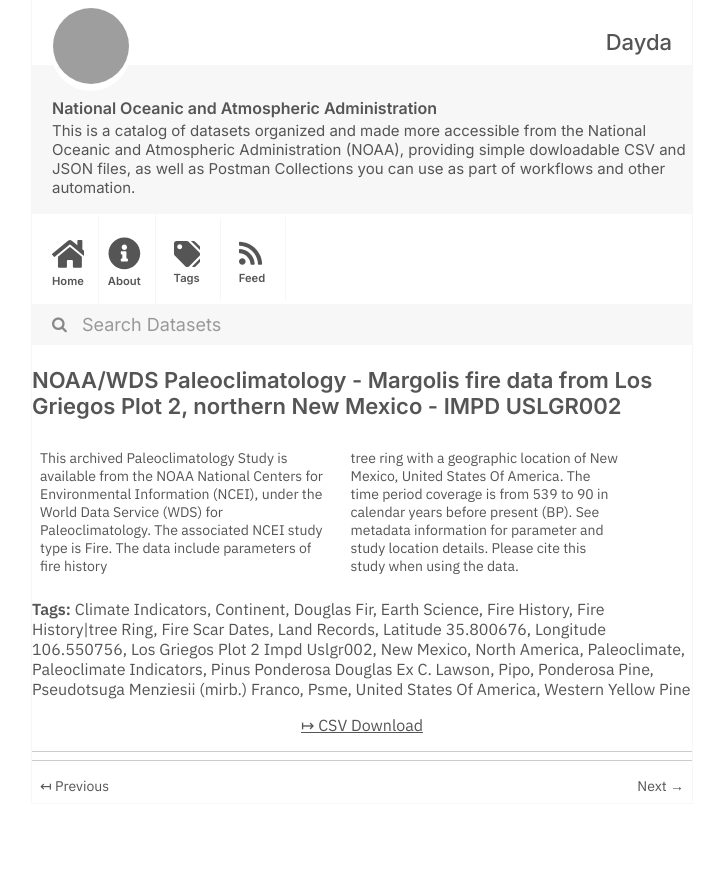
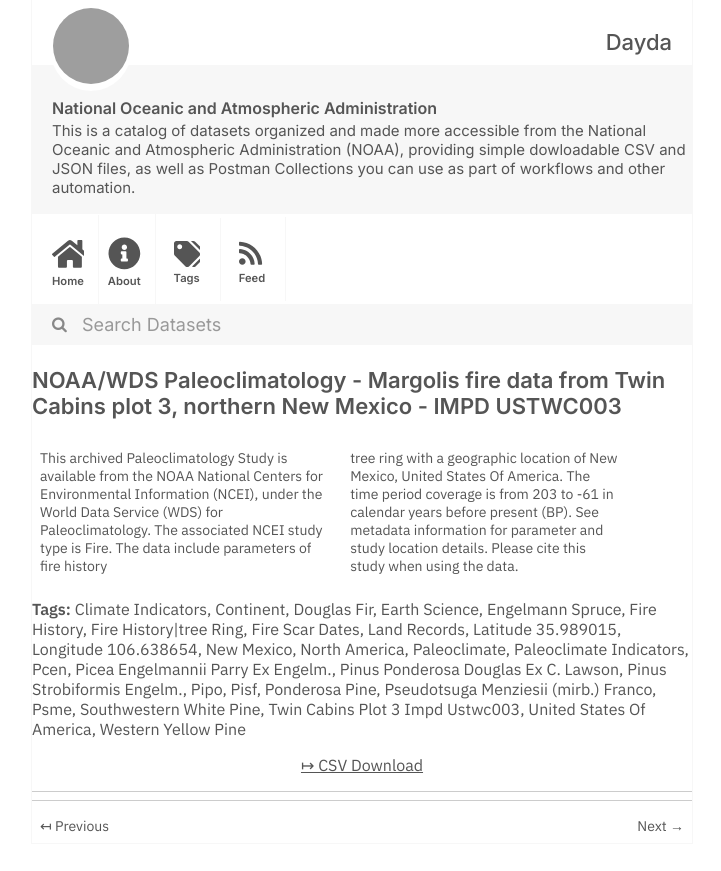
Before and after one commit to dayda-entities/national-oceanic-and-atmospheric-administration, a Jekyll site: the page built from _posts/2020-12-18-noaawds-paleoclimatology-margo.md, in a window 1280 px wide, cut to the strip 0-871 px from the top of the page. Shown: the whole strip, without its empty margins (278-999 px from the left). Built offline with Jekyll 4.4.1, drawn with Linux system fonts in a browser that asks for light colours; grey boxes are pictures that could not be loaded.

Commit message:
Publish Data

```diff
--- a/_posts/2020-12-18-noaawds-paleoclimatology-margo.md
+++ b/_posts/2020-12-18-noaawds-paleoclimatology-margo.md
@@ -1,9 +1,9 @@
 ---
 title: >-
-  NOAA/WDS Paleoclimatology - Margolis fire data from Los Griegos Plot 2,
-  northern New Mexico - IMPD USLGR002
-created: '2020-12-18T22:59:42.083978'
-modified: '2020-12-18T22:59:42.083985'
+  NOAA/WDS Paleoclimatology - Margolis fire data from Twin Cabins plot 3,
+  northern New Mexico - IMPD USTWC003
+created: '2020-12-18T22:55:21.350502'
+modified: '2020-12-18T22:55:21.350509'
 state: active
 type: dataset
 tags:
@@ -11,29 +11,35 @@ tags:
   - Continent
   - Douglas Fir
   - Earth Science
+  - Engelmann Spruce
   - Fire History
   - Fire History|tree Ring
   - Fire Scar Dates
   - Land Records
-  - Latitude 35.800676
-  - Longitude  106.550756
-  - Los Griegos Plot 2   Impd Uslgr002
+  - Latitude 35.989015
+  - Longitude  106.638654
   - New Mexico
   - North America
   - Paleoclimate
   - Paleoclimate Indicators
+  - Pcen
+  - Picea Engelmannii Parry Ex Engelm.
   - Pinus Ponderosa Douglas Ex C. Lawson
+  - Pinus Strobiformis Engelm.
   - Pipo
+  - Pisf
   - Ponderosa Pine
   - Pseudotsuga Menziesii (mirb.) Franco
   - Psme
+  - Southwestern White Pine
+  - Twin Cabins Plot 3   Impd Ustwc003
   - United States Of America
   - Western Yellow Pine
 groups: []
 csv_url: >-
-  https://www.ncei.noaa.gov/pub/data/paleo/firehistory/firescar/northamerica/supplemental/uslgr002-lgr2.fs_tree_meta.csv
+  https://www.ncei.noaa.gov/pub/data/paleo/firehistory/firescar/northamerica/supplemental/ustwc003-twc3.fs_tree_meta.csv
 json_url: ''
 layout: post
 
 ---
-This archived Paleoclimatology Study is available from the NOAA National Centers for Environmental Information (NCEI), under the World Data Service (WDS) for Paleoclimatology. The associated NCEI study type is Fire. The data include parameters of fire history|tree ring with a geographic location of New Mexico, United States Of America. The time period coverage is from 539 to 90 in calendar years before present (BP). See metadata information for parameter and study location details. Please cite this study when using the data.
+This archived Paleoclimatology Study is available from the NOAA National Centers for Environmental Information (NCEI), under the World Data Service (WDS) for Paleoclimatology. The associated NCEI study type is Fire. The data include parameters of fire history|tree ring with a geographic location of New Mexico, United States Of America. The time period coverage is from 203 to -61 in calendar years before present (BP). See metadata information for parameter and study location details. Please cite this study when using the data.
```
